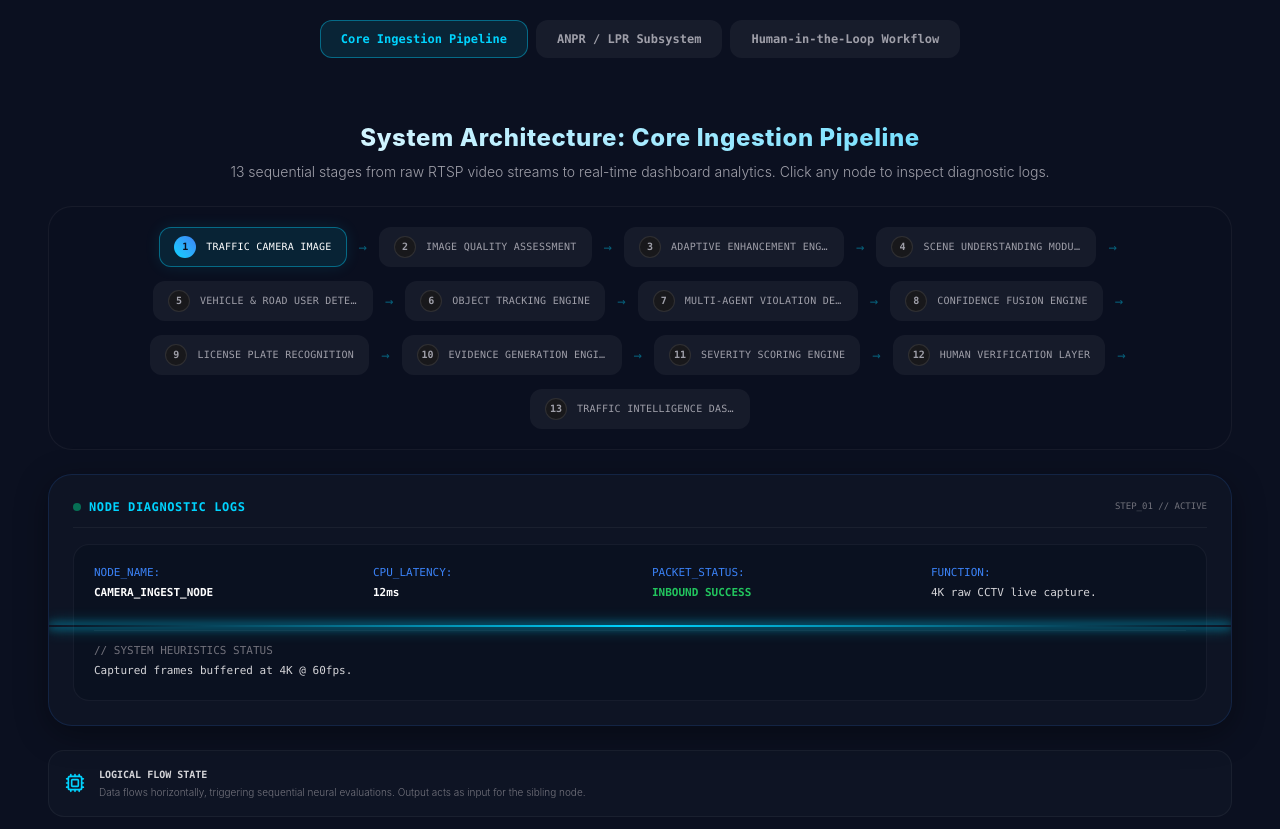
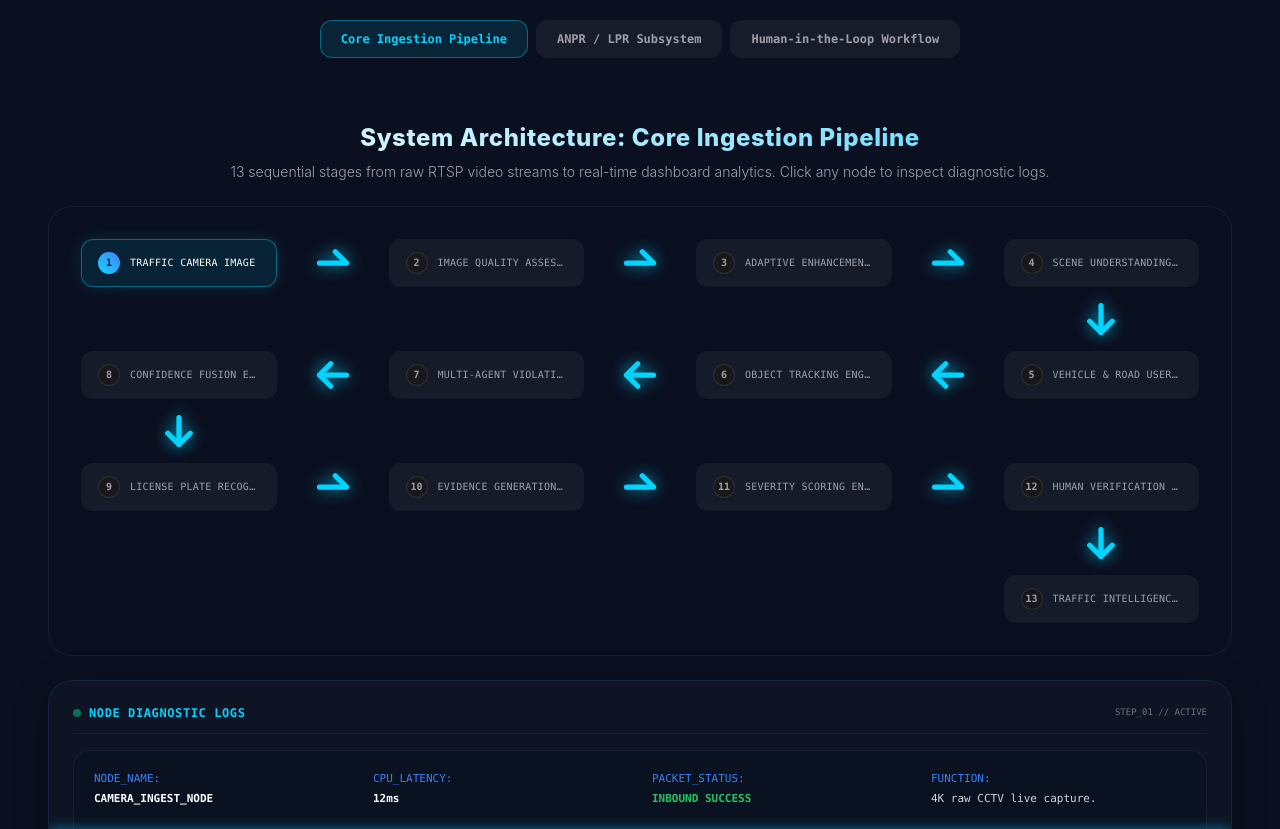
Before and after one commit to nainsirp/TrafficEye, a Next.js app: page / in a window 1280 px wide. Shown: the part 3160-3989 px from the top of the page. Built offline with nearby package versions, Linux system fonts and the light colour scheme.

Commit message:
style: make flowchart arrows bigger/glowing and increase box distance for continuous zig-zag

```diff
--- a/src/components/LandingPage.tsx
+++ b/src/components/LandingPage.tsx
@@ -557,22 +557,8 @@ export default function LandingPage({ onEnterDashboard }: LandingPageProps) {
           <div className="mt-8">
 
             {/* 1. Core Ingestion Pipeline Diagram */}
-            {activeArchTab === "core" && (
-              <div className="space-y-6">
-
-                {/* Heading info */}
-                <div className="space-y-2 mb-6 text-center">
-                  <h3 className="text-xl md:text-2xl font-outfit font-extrabold text-transparent bg-clip-text bg-gradient-to-r from-white to-[#00D4FF] text-center tracking-wide block w-full">
-                    System Architecture: Core Ingestion Pipeline
-                  </h3>
-                  <p className="text-zinc-400 text-sm font-light text-center block w-full">
-                    13 sequential stages from raw RTSP video streams to real-time dashboard analytics. Click any node to inspect diagnostic logs.
-                  </p>
-                </div>
-
-                {/* Horizontal flow blocks wrapper */}
-                <div className="flex flex-wrap items-center gap-y-3.5 gap-x-2 bg-[#0B1020]/30 border border-white/5 rounded-3xl p-5 justify-center">
-                  {[
+            {activeArchTab === "core" && (() => {
+              const pipelineSteps = [
                 { title: "Traffic Camera Image", desc: "4K live stream raw CCTV capture frames." },
                 { title: "Image Quality Assessment", desc: "Auto-analyzes contrast, blur, resolution, and exposure levels." },
                 { title: "Adaptive Enhancement Engine", desc: "Applies night-vision boosts, fog filters, and resolution scaling." },
@@ -586,19 +572,113 @@ export default function LandingPage({ onEnterDashboard }: LandingPageProps) {
                 { title: "Severity Scoring Engine", desc: "Calculates risk hazard index (1-100) based on speed and density." },
                 { title: "Human Verification Layer", desc: "Pushes flagged packages to officer audit queues." },
                 { title: "Traffic Intelligence Dashboard", desc: "Dispatches database writes to populate analytics panels." }
-                  ].map((step, idx) => (
-                    <Fragment key={idx}>
+              ];
+              const gridIndices = [0, 1, 2, 3, 7, 6, 5, 4, 8, 9, 10, 11, -1, -1, -1, 12];
+
+              const getArrow = (idx: number) => {
+                if (idx === 12) return null;
+
+                let desktopIcon = null;
+                let desktopStyle = {};
+
+                if (idx === 3 || idx === 7 || idx === 11) {
+                  // Down arrow pointing down to next row
+                  desktopStyle = { left: "50%", top: "calc(100% + 32px)", transform: "translate(-50%, -50%)" };
+                  desktopIcon = (
+                    <svg className="w-9 h-9 text-[#00D4FF] drop-shadow-[0_0_8px_rgba(0,212,255,0.8)] animate-pulse" fill="none" viewBox="0 0 24 24" stroke="currentColor" strokeWidth={3.5}>
+                      <path strokeLinecap="round" strokeLinejoin="round" d="M19.5 13.5L12 21m0 0l-7.5-7.5M12 21V3" />
+                    </svg>
+                  );
+                } else if (idx === 4 || idx === 5 || idx === 6) {
+                  // Left arrow flowing right-to-left
+                  desktopStyle = { right: "calc(100% + 56px)", top: "50%", transform: "translate(50%, -50%)" };
+                  desktopIcon = (
+                    <svg className="w-9 h-9 text-[#00D4FF] drop-shadow-[0_0_8px_rgba(0,212,255,0.8)] animate-pulse" fill="none" viewBox="0 0 24 24" stroke="currentColor" strokeWidth={3.5}>
+                      <path strokeLinecap="round" strokeLinejoin="round" d="M10.5 19.5L3 12m0 0l7.5-7.5M3 12h18" />
+                    </svg>
+                  );
+                } else {
+                  // Right arrow flowing left-to-right (idx: 0, 1, 2, 8, 9, 10)
+                  desktopStyle = { left: "calc(100% + 56px)", top: "50%", transform: "translate(-50%, -50%)" };
+                  desktopIcon = (
+                    <svg className="w-9 h-9 text-[#00D4FF] drop-shadow-[0_0_8px_rgba(0,212,255,0.8)] animate-pulse" fill="none" viewBox="0 0 24 24" stroke="currentColor" strokeWidth={3.5}>
+                      <path strokeLinecap="round" strokeLinejoin="round" d="M13.5 4.5L21 12m0 0l-7.5-7.5M21 12H3" />
+                    </svg>
+                  );
+                }
+
+                return (
+                  <div className="hidden md:block absolute z-20 pointer-events-none" style={desktopStyle}>
+                    {desktopIcon}
+                  </div>
+                );
+              };
+
+              return (
+                <div className="space-y-6">
+
+                  {/* Heading info */}
+                  <div className="space-y-2 mb-6 text-center">
+                    <h3 className="text-xl md:text-2xl font-outfit font-extrabold text-transparent bg-clip-text bg-gradient-to-r from-white to-[#00D4FF] text-center tracking-wide block w-full">
+                      System Architecture: Core Ingestion Pipeline
+                    </h3>
+                    <p className="text-zinc-400 text-sm font-light text-center block w-full">
+                      13 sequential stages from raw RTSP video streams to real-time dashboard analytics. Click any node to inspect diagnostic logs.
+                    </p>
+                  </div>
+
+                  {/* Desktop view: fixed 4-column grid with custom snake layout arrows */}
+                  <div className="hidden md:grid grid-cols-4 gap-x-28 gap-y-16 bg-[#0B1020]/30 border border-white/5 rounded-3xl p-8 justify-center items-center">
+                    {gridIndices.map((stepIdx, idx) => {
+                      if (stepIdx === -1) {
+                        return <div key={idx} className="h-full w-full" />;
+                      }
+                      const step = pipelineSteps[stepIdx];
+                      const isActive = activeArchStep === stepIdx;
+                      return (
+                        <div key={idx} className="relative">
                           <button
-                        onClick={() => setActiveArchStep(idx)}
-                        className={`flex items-center gap-2.5 py-2 px-3.5 rounded-xl border transition-all cursor-pointer text-left relative max-w-[220px] min-w-[170px]
-                          ${activeArchStep === idx
-                            ? "bg-[#00D4FF]/10 border-[#00D4FF]/40 text-white shadow-[0_0_15px_rgba(0,212,255,0.1)]"
+                            onClick={() => setActiveArchStep(stepIdx)}
+                            className={`w-full flex items-center gap-2.5 py-3 px-4 rounded-xl border transition-all cursor-pointer text-left h-full
+                              ${isActive
+                                ? "bg-[#00D4FF]/10 border-[#00D4FF]/40 text-white shadow-[0_0_15px_rgba(0,212,255,0.15)]"
                                 : "bg-white/5 border-transparent text-zinc-400 hover:text-white"
                               }
                             `}
                           >
                             <span className={`w-5.5 h-5.5 rounded-full flex items-center justify-center text-[10px] font-bold font-mono shrink-0
-                          ${activeArchStep === idx
+                              ${isActive
+                                ? "bg-gradient-to-tr from-[#00D4FF] to-[#3B82F6] text-[#0B1020]"
+                                : "bg-zinc-900 border border-white/10 text-zinc-400"
+                              }
+                            `}>
+                              {stepIdx + 1}
+                            </span>
+                            <span className="text-[10px] font-mono uppercase tracking-wide truncate">{step.title}</span>
+                          </button>
+                          {getArrow(stepIdx)}
+                        </div>
+                      );
+                    })}
+                  </div>
+
+                  {/* Mobile view: simple vertical list with arrows */}
+                  <div className="md:hidden flex flex-col gap-2 bg-[#0B1020]/30 border border-white/5 rounded-3xl p-5">
+                    {pipelineSteps.map((step, idx) => {
+                      const isActive = activeArchStep === idx;
+                      return (
+                        <div key={idx} className="flex flex-col items-center w-full">
+                          <button
+                            onClick={() => setActiveArchStep(idx)}
+                            className={`w-full flex items-center gap-2.5 py-3 px-4 rounded-xl border transition-all cursor-pointer text-left
+                              ${isActive
+                                ? "bg-[#00D4FF]/10 border-[#00D4FF]/40 text-white shadow-[0_0_15px_rgba(0,212,255,0.15)]"
+                                : "bg-white/5 border-transparent text-zinc-400 hover:text-white"
+                              }
+                            `}
+                          >
+                            <span className={`w-5.5 h-5.5 rounded-full flex items-center justify-center text-[10px] font-bold font-mono shrink-0
+                              ${isActive
                                 ? "bg-gradient-to-tr from-[#00D4FF] to-[#3B82F6] text-[#0B1020]"
                                 : "bg-zinc-900 border border-white/10 text-zinc-400"
                               }
@@ -608,12 +688,13 @@ export default function LandingPage({ onEnterDashboard }: LandingPageProps) {
                             <span className="text-[10px] font-mono uppercase tracking-wide truncate">{step.title}</span>
                           </button>
                           {idx < 12 && (
-                        <span className="text-[#00D4FF]/40 font-mono text-sm shrink-0 mx-1 select-none">
-                          &rarr;
-                        </span>
+                            <svg className="w-8 h-8 text-[#00D4FF] drop-shadow-[0_0_8px_rgba(0,212,255,0.8)] animate-pulse my-2 animate-pulse" fill="none" viewBox="0 0 24 24" stroke="currentColor" strokeWidth={3.5}>
+                              <path strokeLinecap="round" strokeLinejoin="round" d="M19.5 13.5L12 21m0 0l-7.5-7.5M12 21V3" />
+                            </svg>
                           )}
-                    </Fragment>
-                  ))}
+                        </div>
+                      );
+                    })}
                   </div>
 
                   {/* Diagnostic Monitor Logs (Full Width below) */}
@@ -701,7 +782,8 @@ export default function LandingPage({ onEnterDashboard }: LandingPageProps) {
                   </div>
 
                 </div>
-            )}
+              );
+            })()}
 
             {/* 2. LPR Subsystem Flowchart */}
             {activeArchTab === "lpr" && (
@@ -711,7 +793,7 @@ export default function LandingPage({ onEnterDashboard }: LandingPageProps) {
                 </h3>
                 <div className="space-y-8">
                   {/* Horizontal flow blocks */}
-                  <div className="grid grid-cols-1 md:grid-cols-4 gap-6 relative">
+                  <div className="grid grid-cols-1 md:grid-cols-4 gap-x-20 gap-y-6 relative bg-[#0B1020]/30 border border-white/5 rounded-3xl p-8 justify-center items-center">
                     {[
                       { step: "Vehicle Detection", model: "YOLOv11 Chassis localization", icon: Video },
                       { step: "Plate Detection", model: "Spatial region segmentation", icon: Eye },
@@ -722,7 +804,7 @@ export default function LandingPage({ onEnterDashboard }: LandingPageProps) {
                       return (
                         <div
                           key={idx}
-                          className="glass-panel rounded-2xl p-6 flex flex-col items-center text-center gap-4 border border-white/5 hover:border-[#00D4FF]/20 transition-all relative"
+                          className="glass-panel rounded-2xl p-6 flex flex-col items-center text-center gap-4 border border-white/5 hover:border-[#00D4FF]/20 transition-all relative w-full"
                         >
                           {/* Glowing Index Badge */}
                           <span className="absolute -top-3.5 bg-gradient-to-tr from-[#3B82F6] to-[#00D4FF] text-[#0B1020] text-[10px] font-mono font-bold px-2 py-0.5 rounded-full">
@@ -740,8 +822,13 @@ export default function LandingPage({ onEnterDashboard }: LandingPageProps) {
 
                           {/* Right connection arrow for desktop */}
                           {idx < 3 && (
-                            <div className="hidden md:block absolute top-[50%] -translate-y-1/2 -right-3 text-[#00D4FF]/30 text-base font-mono z-20">
-                              &rarr;
+                            <div
+                              className="hidden md:block absolute z-20 pointer-events-none"
+                              style={{ left: "calc(100% + 40px)", top: "50%", transform: "translate(-50%, -50%)" }}
+                            >
+                              <svg className="w-8 h-8 text-[#00D4FF] drop-shadow-[0_0_8px_rgba(0,212,255,0.8)] animate-pulse" fill="none" viewBox="0 0 24 24" stroke="currentColor" strokeWidth={3.5}>
+                                <path strokeLinecap="round" strokeLinejoin="round" d="M13.5 4.5L21 12m0 0l-7.5 7.5M21 12H3" />
+                              </svg>
                             </div>
                           )}
                         </div>
@@ -800,7 +887,13 @@ export default function LandingPage({ onEnterDashboard }: LandingPageProps) {
                     {/* Connecting lines for branching */}
                     <div className="relative h-12 w-full max-w-xl mx-auto hidden md:block">
                       <svg className="w-full h-full" viewBox="0 0 200 40">
-                        <path d="M 100 0 L 100 20 L 20 20 L 20 40 M 100 20 L 100 40 M 100 20 L 180 20 L 180 40" fill="none" stroke="rgba(255,255,255,0.08)" strokeWidth="1.5" />
+                        <path
+                          d="M 100 0 L 100 20 L 20 20 L 20 40 M 100 20 L 100 40 M 100 20 L 180 20 L 180 40"
+                          fill="none"
+                          stroke="#00D4FF"
+                          strokeWidth="2.5"
+                          className="opacity-70 drop-shadow-[0_0_6px_rgba(0,212,255,0.6)]"
+                        />
                       </svg>
                     </div>
 
```
Lines whose indentation alone changed are shown as unchanged.
